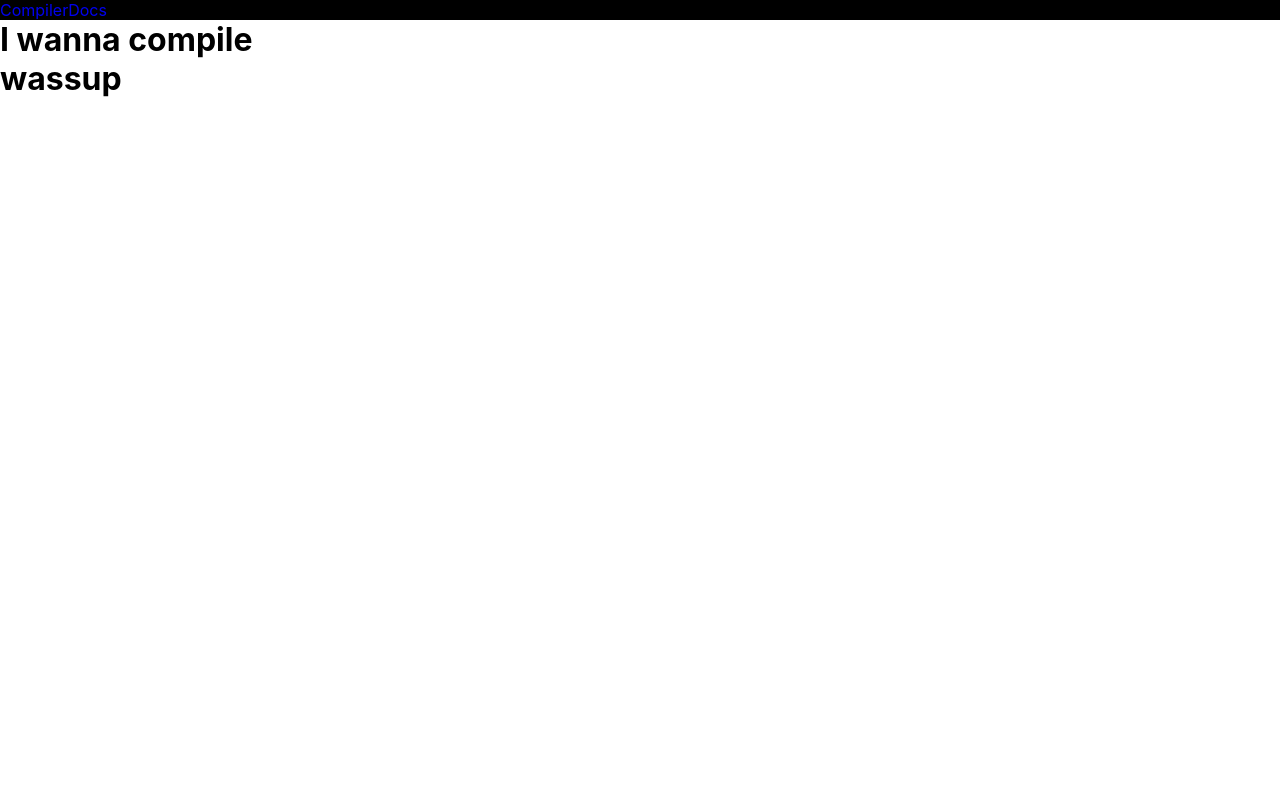
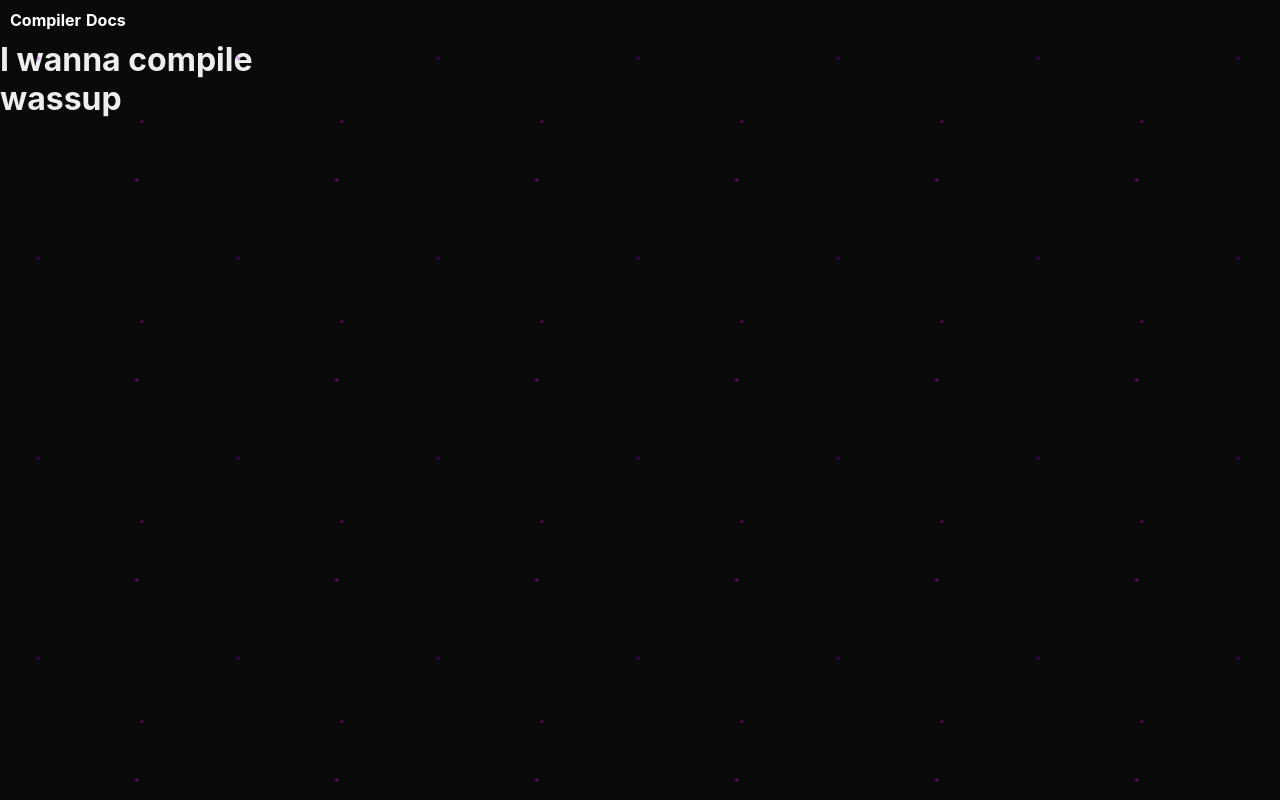
Before and after one commit to jameys127/JavaEsque-Compiler-Site-Front, a React (Create React App) app: page / in a window 1280 px wide. Built offline with nearby package versions, Linux system fonts and the light colour scheme.

Commit message:
working on the css now

```diff
--- /dev/null
+++ b/src/App.css
@@ -0,0 +1,24 @@
+body {
+  background-color: #0a0a0a;
+  overflow: hidden;
+  color: #eee;
+}
+
+/* particle layer */
+.particles {
+  position: fixed;
+  top: 0; left: 0;
+  width: 100%; height: 100%;
+  pointer-events: none;
+  background: radial-gradient(circle at 10% 20%, #9900ff 1px, transparent 2px),
+              radial-gradient(circle at 80% 70%, #ff00b3 1px, transparent 2px),
+              radial-gradient(circle at 50% 90%, #ea00ff 1px, transparent 2px);
+  background-size: 200px 200px;
+  animation: moveParticles 60s linear infinite;
+  opacity: 0.4;
+}
+
+@keyframes moveParticles {
+  from { background-position: 0 0, 0 0, 0 0; }
+  to { background-position: 200px 200px, -200px -200px, 400px 0; }
+}
--- a/src/App.js
+++ b/src/App.js
@@ -2,6 +2,7 @@ import { Routes, Route, useLocation } from 'react-router-dom';
 import Layout from './components/Layout';
 import CompilerPage from './components/Pages/CompilerPage'
 import DocPage from './components/Pages/DocPage';
+import './App.css';
 
 function App() {
   const location = useLocation();
--- a/src/components/Fixed/Header.css
+++ b/src/components/Fixed/Header.css
@@ -1,5 +1,5 @@
 .header-container{
-    background: #000000;
+    /* background: #000000; */
     color: white;
     display: flex;
 }
@@ -9,14 +9,18 @@
 }
 
 .list{
-    display: flex;
+    display: grid;
+    grid-template-columns: repeat(2, auto);
+    gap: 5px;
     list-style: none;
+    padding: 10px;
 }
 
 .list-item{
-
+    font-weight: bold;
 }
 
 .list-link{
+    color: #fff;
     text-decoration: none;
 }
--- a/src/components/Layout.js
+++ b/src/components/Layout.js
@@ -5,6 +5,7 @@ import Footer from "./Fixed/Footer";
 const Layout = () => {
     return (
         <>
+            <div className="particles"></div>
             <Header />
             <Outlet />
             <Footer />
```
